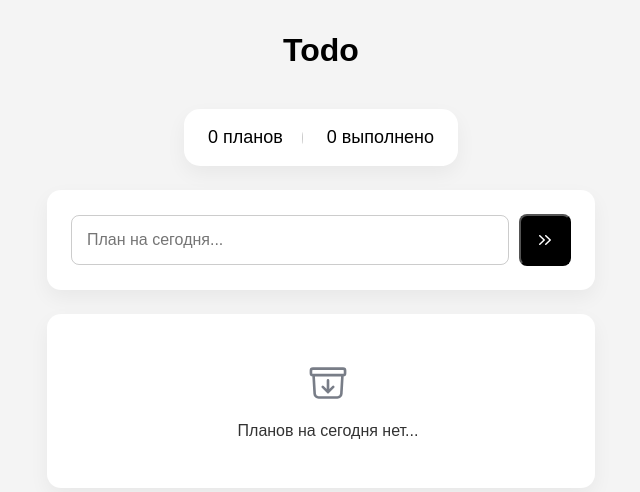
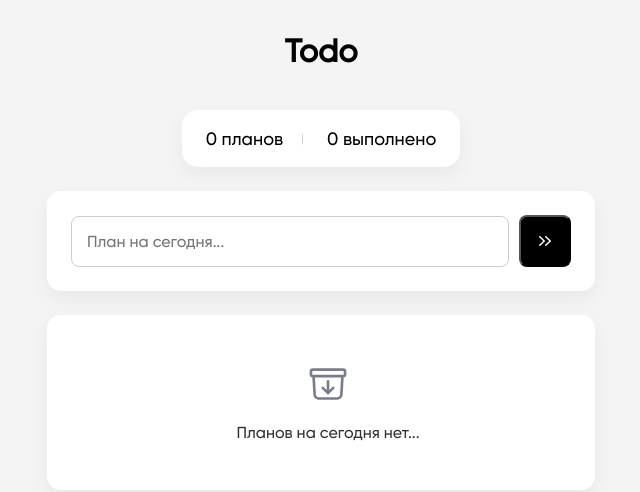
Before and after one commit to qleonnex/advanced-todo, a React (Vite) app: page / in a window 1280 px wide. Shown: the top 492 px of the page, without its empty margins (319-959 px from the left). Built offline with nearby package versions, Linux system fonts and the light colour scheme.

Commit message:
Include a font

```diff
--- /dev/null
+++ b/src/assets/styles/font.scss
@@ -0,0 +1,5 @@
+@font-face {
+	font-family: "Gilroy";
+	font-weight: 500;
+	src: url("../font/Gilroy-Medium.woff");
+}
--- a/src/assets/styles/global.scss
+++ b/src/assets/styles/global.scss
@@ -1,3 +1,5 @@
+@import "./font.scss";
+
 * {
     padding: 0;
     margin: 0;
```
Also changed, not shown: src/assets/font/Gilroy-Medium.woff (added).
